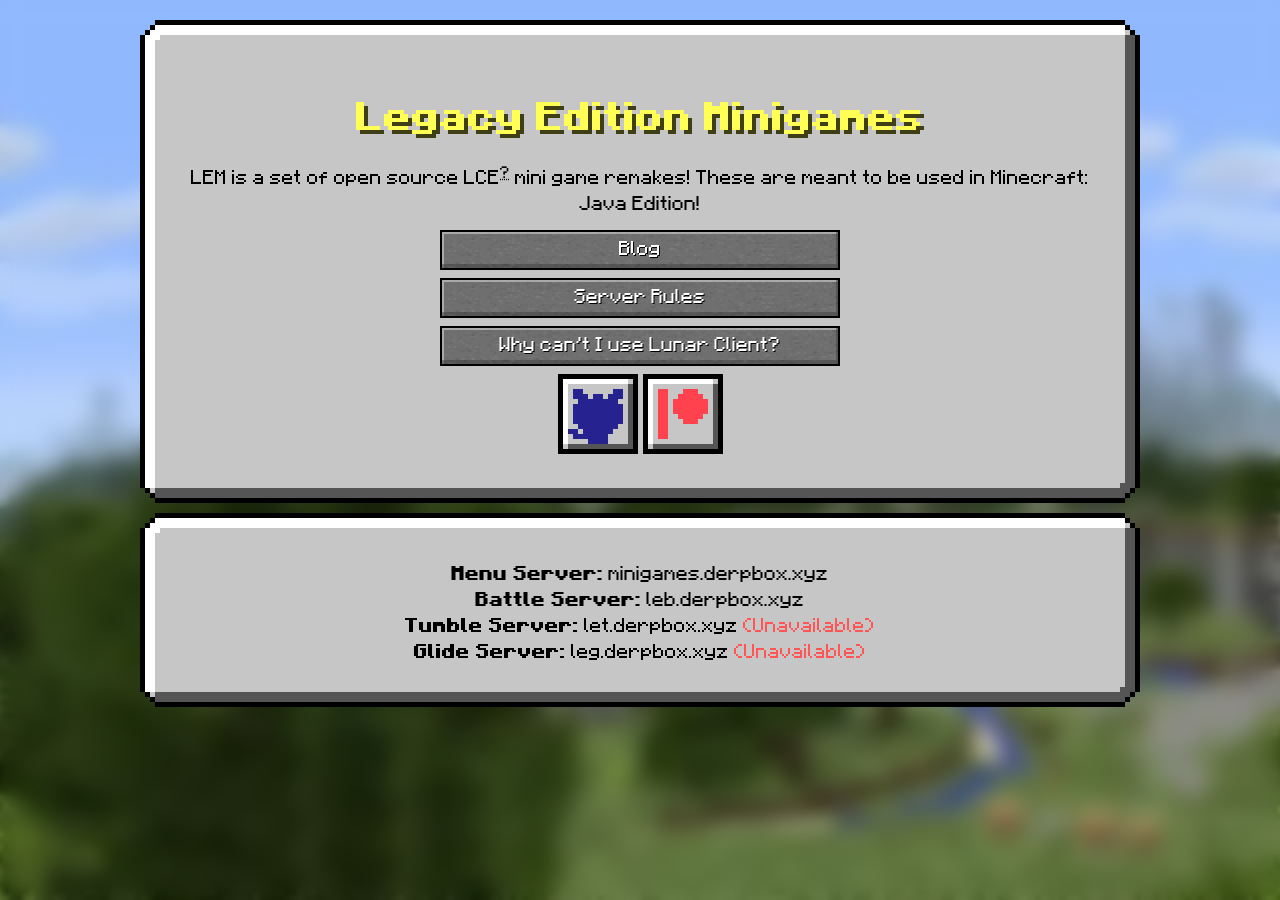
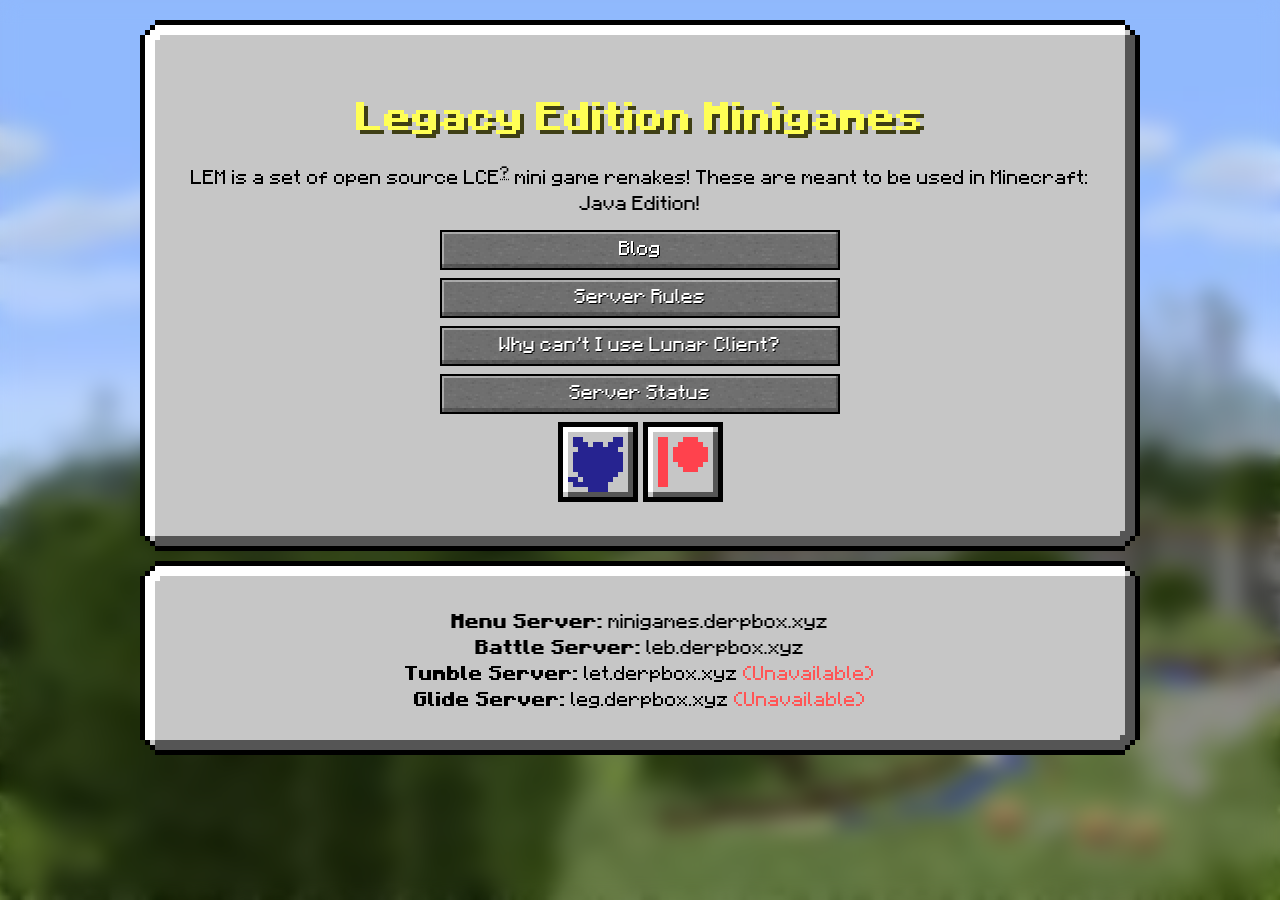
Before and after one commit to Legacy-Edition-Minigames/Website, a Jekyll site: the page built from index.html, in a window 1280 px wide. Built offline with Jekyll 4.4.1, drawn with Linux system fonts in a browser that asks for light colours; some web fonts are replaced.

Commit message:
add button for status page

```diff
--- a/index.html
+++ b/index.html
@@ -13,6 +13,7 @@
 		<a class="minecraft-button center" href="{{ site.baseurl }}/blog">Blog</a>
 		<a class="minecraft-button center" href="{{ site.baseurl }}/rules">Server Rules</a>
 		<a class="minecraft-button center" href="{{ site.baseurl }}/lunar">Why can't I use Lunar Client?</a>
+		<a class="minecraft-button center" href="https://status.derpbox.xyz">Server Status</a>
 	</div>
     <a href="https://github.com/DBTDerpbox/Legacy-Edition-Battle"><span class="github-button"></span></a> <a href="https://www.patreon.com/DBTDerpbox"><span class="patreon-button"></span></a>
 </div>
```
